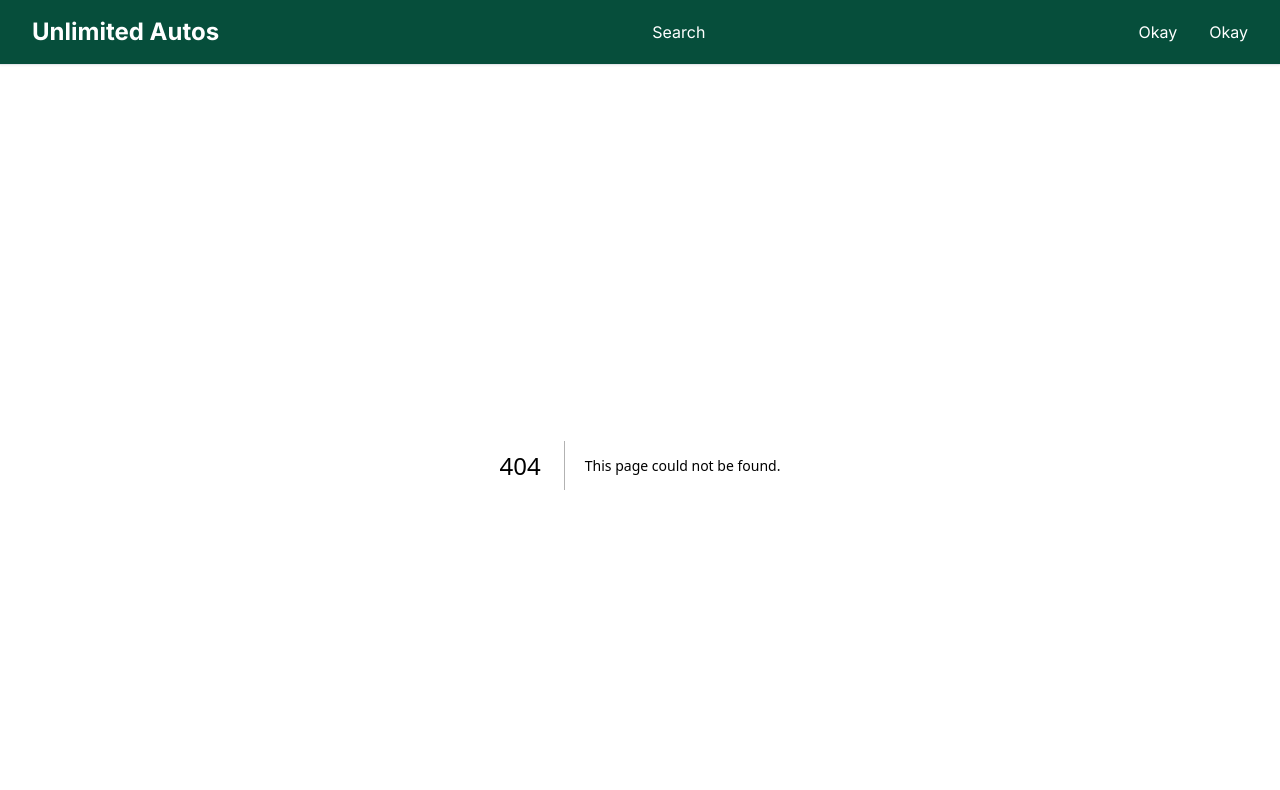
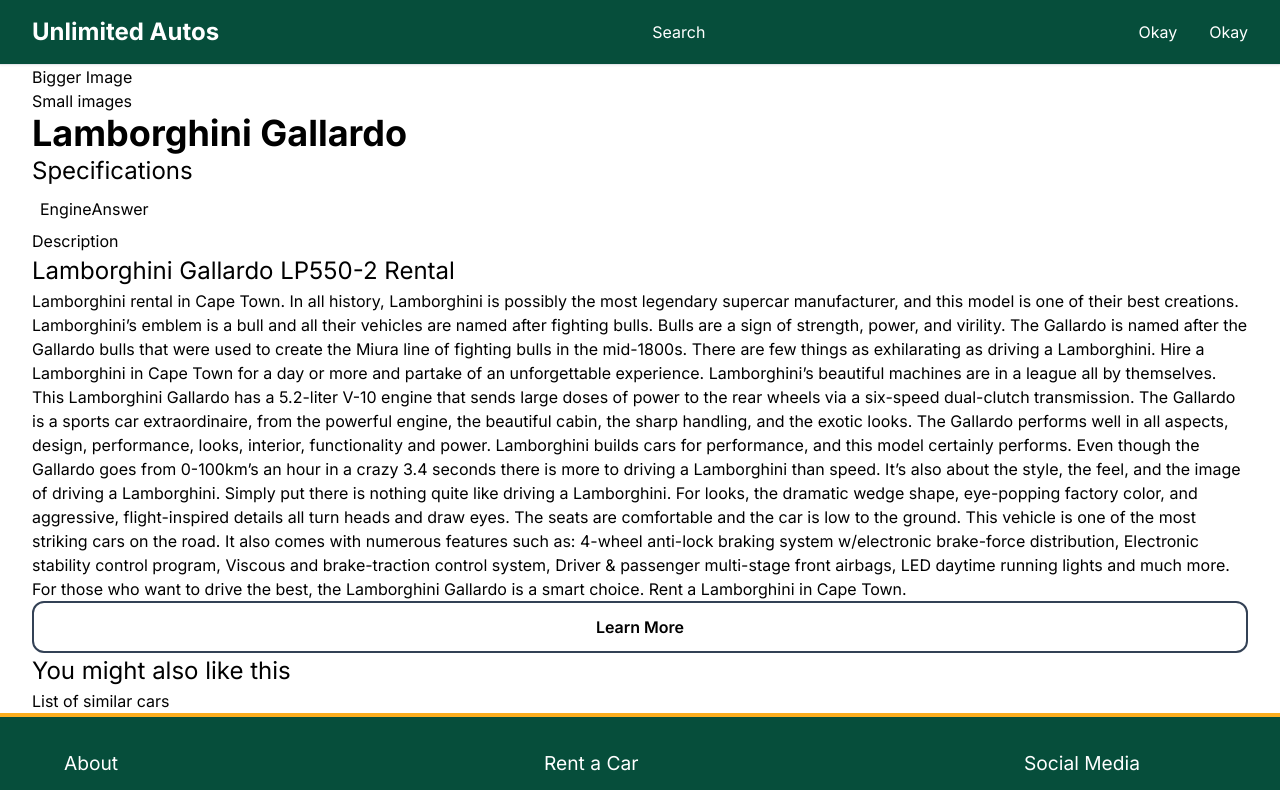
Before and after one commit to KeotshepileMaje/unlimited_autos, a Next.js app: page /vehicles/booking-car in a window 1280 px wide. Before the commit this address had no page. Shown: the top 790 px of the page. Built offline with nearby package versions, Linux system fonts and the light colour scheme.

Commit message:
Added basic structure of vehicle page

```diff
--- /dev/null
+++ b/app/vehicles/Vehicles.jsx
@@ -0,0 +1,7 @@
+const Vehicles = () => {
+    return (
+        <div>Vehicles</div>
+    );
+}
+
+export default Vehicles;
--- /dev/null
+++ b/app/vehicles/booking-car/BookingCar.jsx
@@ -0,0 +1,77 @@
+import List from "@/app/components/List";
+import Button from "../../components/Button";
+import Container from "../../components/Container";
+import Heading from "../../components/Heading";
+
+const BookingCar = () => {
+  return (
+    <Container>
+      <div>
+        <div>
+          <div>Bigger Image</div>
+          <div>Small images</div>
+        </div>
+        <div>
+          <div>
+            <Heading title="Lamborghini Gallardo" />
+          </div>
+          <div>
+            <div>
+              <h2>Specifications</h2>
+              <div><List>
+                  <div className="flex justify-between">
+                    <div>Engine</div>
+                    <div>Answer</div>
+                  </div>
+                </List></div>
+            </div>
+          </div>
+        </div>
+        <div>
+          <span>Description</span>
+          <h2>Lamborghini Gallardo LP550-2 Rental</h2>
+          <p>
+            Lamborghini rental in Cape Town. In all history, Lamborghini is
+            possibly the most legendary supercar manufacturer, and this model is
+            one of their best creations. Lamborghini’s emblem is a bull and all
+            their vehicles are named after fighting bulls. Bulls are a sign of
+            strength, power, and virility. The Gallardo is named after the
+            Gallardo bulls that were used to create the Miura line of fighting
+            bulls in the mid-1800s. There are few things as exhilarating as
+            driving a Lamborghini. Hire a Lamborghini in Cape Town for a day or
+            more and partake of an unforgettable experience. Lamborghini’s
+            beautiful machines are in a league all by themselves. This
+            Lamborghini Gallardo has a 5.2-liter V-10 engine that sends large
+            doses of power to the rear wheels via a six-speed dual-clutch
+            transmission. The Gallardo is a sports car extraordinaire, from the
+            powerful engine, the beautiful cabin, the sharp handling, and the
+            exotic looks. The Gallardo performs well in all aspects, design,
+            performance, looks, interior, functionality and power. Lamborghini
+            builds cars for performance, and this model certainly performs. Even
+            though the Gallardo goes from 0-100km’s an hour in a crazy 3.4
+            seconds there is more to driving a Lamborghini than speed. It’s also
+            about the style, the feel, and the image of driving a Lamborghini.
+            Simply put there is nothing quite like driving a Lamborghini. For
+            looks, the dramatic wedge shape, eye-popping factory color, and
+            aggressive, flight-inspired details all turn heads and draw eyes.
+            The seats are comfortable and the car is low to the ground. This
+            vehicle is one of the most striking cars on the road. It also comes
+            with numerous features such as: 4-wheel anti-lock braking system
+            w/electronic brake-force distribution, Electronic stability control
+            program, Viscous and brake-traction control system, Driver &
+            passenger multi-stage front airbags, LED daytime running lights and
+            much more. For those who want to drive the best, the Lamborghini
+            Gallardo is a smart choice. Rent a Lamborghini in Cape Town.
+          </p>
+          <Button outline label="Learn More" />
+        </div>
+        <div>
+          <h2>You might also like this</h2>
+          <p>List of similar cars</p>
+        </div>
+      </div>
+    </Container>
+  );
+};
+
+export default BookingCar;
--- /dev/null
+++ b/app/vehicles/booking-car/page.jsx
@@ -0,0 +1,11 @@
+import BookingCar from "./BookingCar";
+
+const BookingCarPage = () => {
+    return (
+        <div>
+            <BookingCar />
+        </div>
+    );
+}
+
+export default BookingCarPage;
--- /dev/null
+++ b/app/vehicles/page.jsx
@@ -0,0 +1,11 @@
+import Vehicles from "./Vehicles";
+
+const VehiclePage = () => {
+    return (
+        <div>
+            <Vehicles />
+        </div>
+    );
+}
+
+export default VehiclePage;
```
